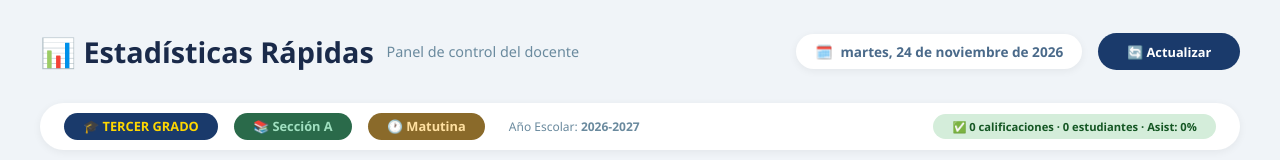
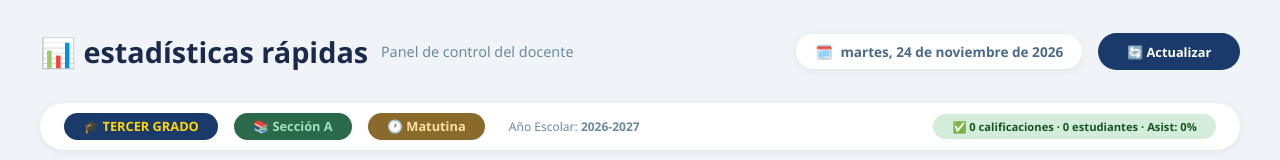
Before and after one commit to franciscoernestoramosleonardo-beep/Registro-de-grado-digital-RD, a plain HTML site: page estaditica rapida.HTML in a window 1280 px wide. Shown: the top 160 px of the page. Drawn offline with Linux system fonts and the light colour scheme.

Commit message:
Update estaditica rapida.HTML
Update estaditica rapida.HTML

```diff
--- a/estaditica rapida.HTML
+++ b/estaditica rapida.HTML
@@ -540,7 +540,7 @@
 
     <div class="stats-header">
         <h1>
-            📊 Estadísticas Rápidas
+            📊 estadísticas rápidas
             <small>Panel de control del docente</small>
         </h1>
         <div class="header-actions">
```
